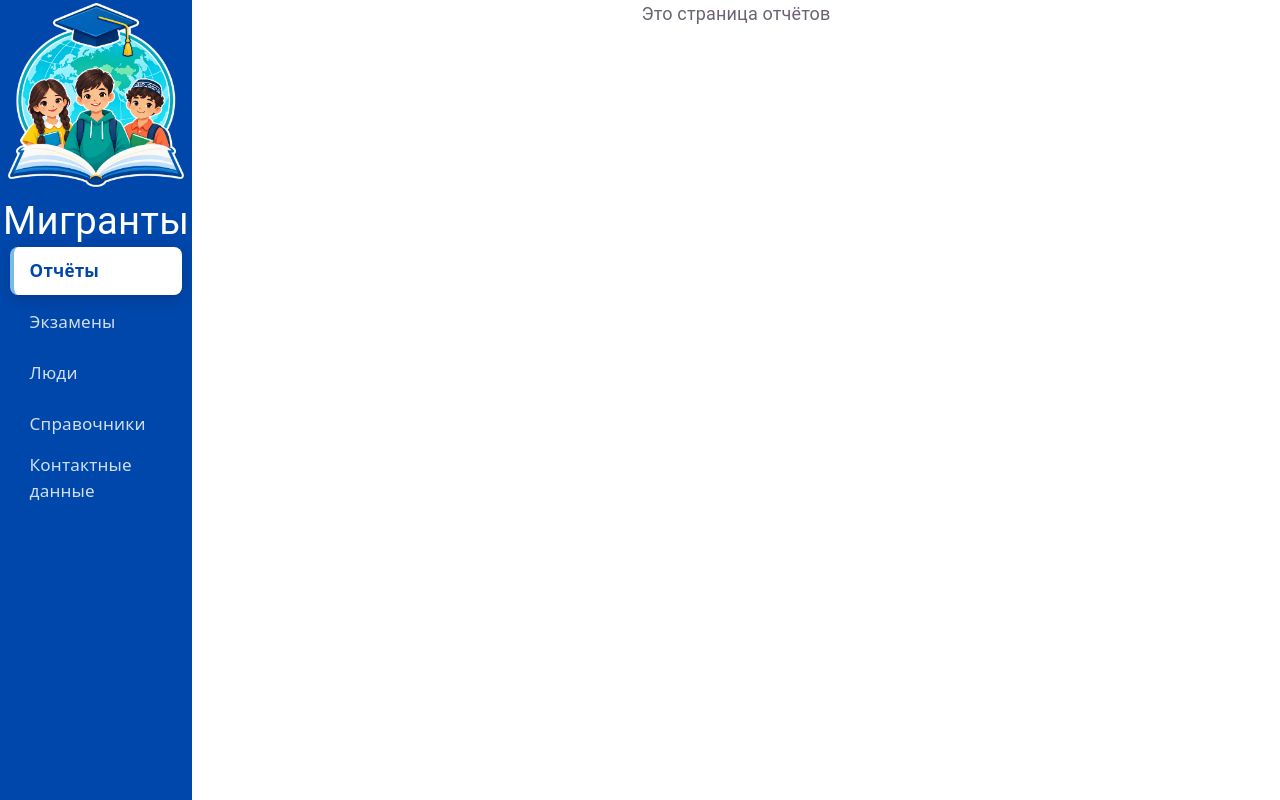
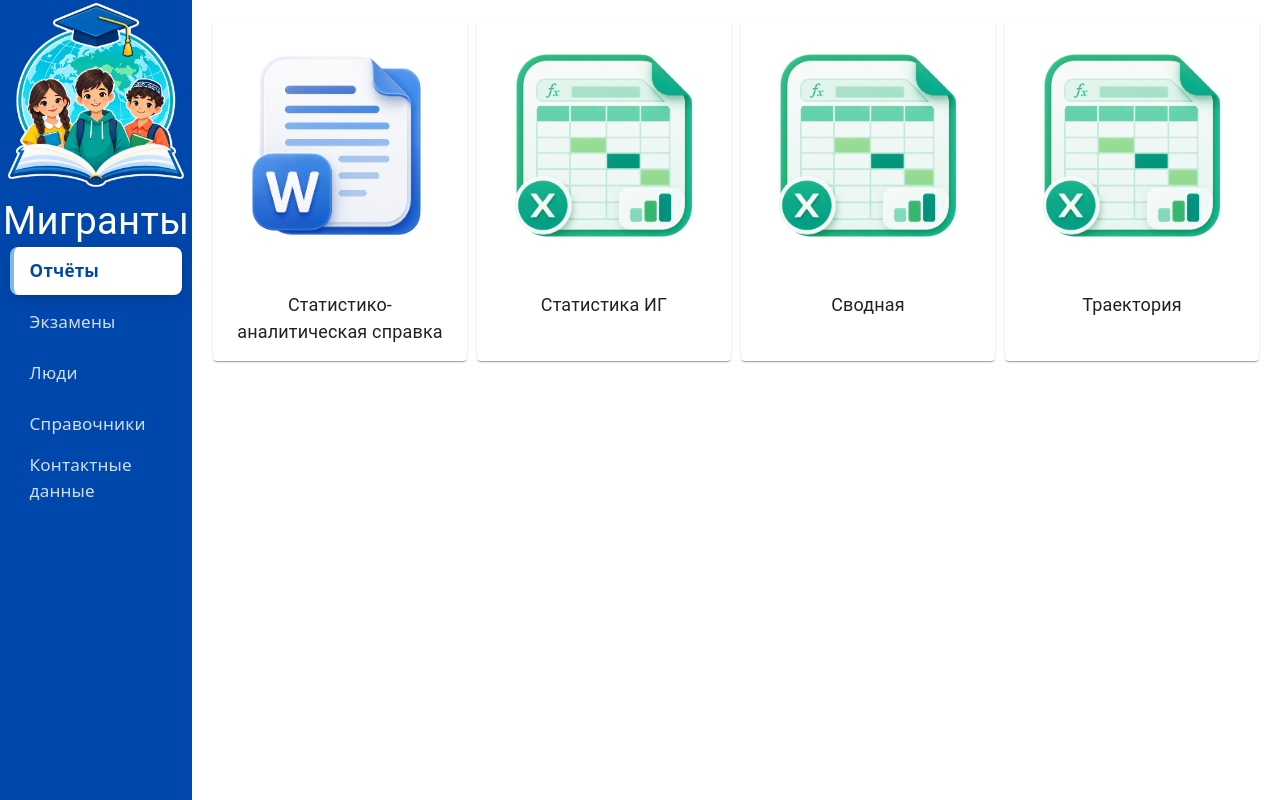
Before and after one commit to Vladislav-Evg-Sid/migrantsApp, a React (Vite) app in the folder client/: page / in a window 1280 px wide. Built offline with nearby package versions, Linux system fonts and the light colour scheme.

Commit message:
add reports page

```diff
--- a/client/src/App.tsx
+++ b/client/src/App.tsx
@@ -2,9 +2,9 @@
 import { Box } from "@mui/material";
 import "./App.css";
 
-import Reports from "./pages/ReportsPage";
 import SideBar from "./components/SideBar";
-import References from "./pages/ReferencesPage";
+import ReferencesPage from "./pages/ReferencesPage";
+import ReportsPage from "./pages/ReportsPage";
 
 function App() {
   return (
@@ -24,8 +24,8 @@
       </Box>
       <Box sx={{ flex: 1, minWidth: 0 }}>
         <Routes>
-          <Route path="/" element={<Reports />} />
-          <Route path="/references" element={<References />} />
+          <Route path="/" element={<ReportsPage />} />
+          <Route path="/references" element={<ReferencesPage />} />
         </Routes>
       </Box>
     </Box>
--- /dev/null
+++ b/client/src/api/reports.ts
@@ -0,0 +1,26 @@
+import { type ReportPreview } from "../types/reports";
+
+export async function getReports(): Promise<ReportPreview[]> {
+  return [
+    {
+      id: 1,
+      type: "text",
+      name: "Статистико-аналитическая справка",
+    },
+    {
+      id: 2,
+      type: "table",
+      name: "Статистика ИГ",
+    },
+    {
+      id: 3,
+      type: "table",
+      name: "Сводная",
+    },
+    {
+      id: 4,
+      type: "table",
+      name: "Траектория",
+    },
+  ];
+}
--- a/client/src/pages/ReferencesPage.tsx
+++ b/client/src/pages/ReferencesPage.tsx
@@ -3,7 +3,7 @@
 
 import ReferencesTable from "../components/ReferenceTable";
 
-export default function References() {
+export default function ReferencesPage() {
   return (
     <Box
       sx={{
--- a/client/src/pages/ReportsPage.tsx
+++ b/client/src/pages/ReportsPage.tsx
@@ -1,5 +1,54 @@
-import { Typography } from "@mui/material";
+import {
+  Box,
+  Card,
+  CardActionArea,
+  CardContent,
+  CardMedia,
+  Typography,
+} from "@mui/material";
+import { useEffect, useState } from "react";
 
-export default function Reports() {
-  return <Typography>Это страница отчётов</Typography>;
+import iconText from "../assets/icon_text.png";
+import iconTable from "../assets/icon_table.png";
+import { type ReportPreview } from "../types/reports";
+import { getReports } from "../api/reports";
+
+export default function ReportsPage() {
+  const [reports, setReports] = useState<ReportPreview[]>([]);
+
+  useEffect(() => {
+    const fetchReports = async () => setReports(await getReports());
+    fetchReports();
+  }, []);
+
+  return (
+    <Box
+      sx={{
+        display: "flex",
+        flexDirection: "row",
+        m: 2,
+      }}
+    >
+      {reports.map((report) => (
+        <Card
+          key={report.id}
+          onClick={() => alert("Переход к отчёту пока не осуществлён")}
+          sx={{ maxWidth: 300, m: "0.5%" }}
+        >
+          <CardActionArea>
+            <CardMedia
+              component="img"
+              image={report.type === "text" ? iconText : iconTable}
+              alt={
+                report.type === "text" ? "Текстовый отчёт" : "Табличный отчёт"
+              }
+            />
+            <CardContent>
+              <Typography>{report.name}</Typography>
+            </CardContent>
+          </CardActionArea>
+        </Card>
+      ))}
+    </Box>
+  );
 }
--- /dev/null
+++ b/client/src/types/reports.ts
@@ -0,0 +1,7 @@
+type ReportTypes = "table" | "text";
+
+export interface ReportPreview {
+  id: number;
+  type: ReportTypes;
+  name: string;
+}
```
Also changed, not shown: client/src/components/sideBar.tsx (+1 -8 lines), client/src/assets/icon_table.png (added), client/src/assets/icon_text.png (added).
